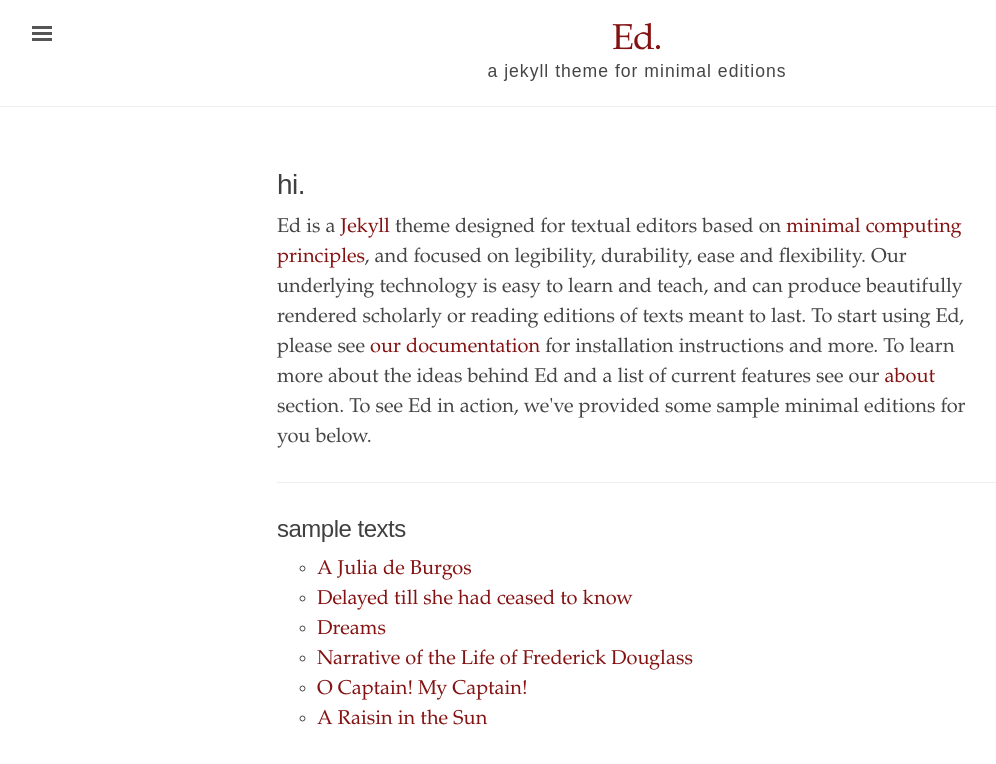
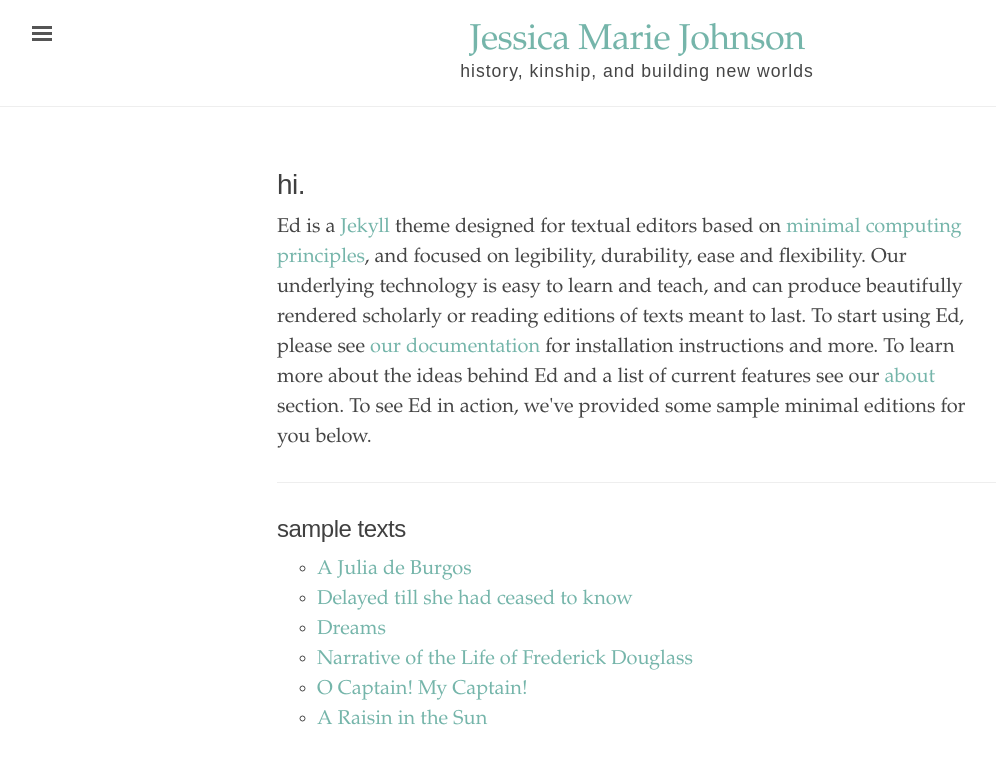
Before and after one commit to jmjafrx/jmjafrx.github.io, a Jekyll site: the page built from index.html, in a window 1280 px wide. Shown: the top 764 px of the page, without its empty margins (3-999 px from the left). Built offline with Jekyll 4.4.1, drawn with Linux system fonts in a browser that asks for light colours.

Commit message:
fixed yaml

```diff
--- a/_config.yml
+++ b/_config.yml
@@ -1,20 +1,20 @@
 # Built with Jekyll 3.6.0
 
 # Setup
-title:               Ed.
-tagline:             'a jekyll theme for minimal editions'
-description:         'Ed is a Jekyll theme designed for textual editors based on minimal computing principles, and focused on legibility and flexibility.'
+title:               Jessica Marie Johnson
+tagline:             'history, kinship, and building new worlds'
+description:         'Jessica Marie Johnson is an Associate Professor in the Department of History at the Johns Hopkins University. She is also the Director of LifexCode: Digital Humanities Against Enclosure.'
 url:                 'http://jmjafrx.github.io'
 baseurl:
 
 # About/contact
 author:
-  name:              Alex Gil
-  url:               https://twitter.com/elotroalex
-  email:             colibri.alex@gmail.com
+  name:              Jessica Marie Johnson
+  url:               https://instagram.com/jmjafrx_
+  email:             jmj@jhu.edu
 
 # Color scheme. Options: red, orange, magenta, cyan, blue, brown
-color-scheme:
+color-scheme: cyan
 
 # Permalinks
 permalink: pretty
```
